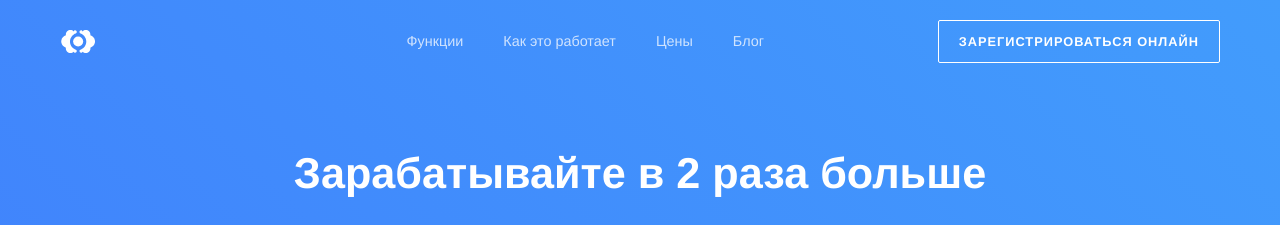
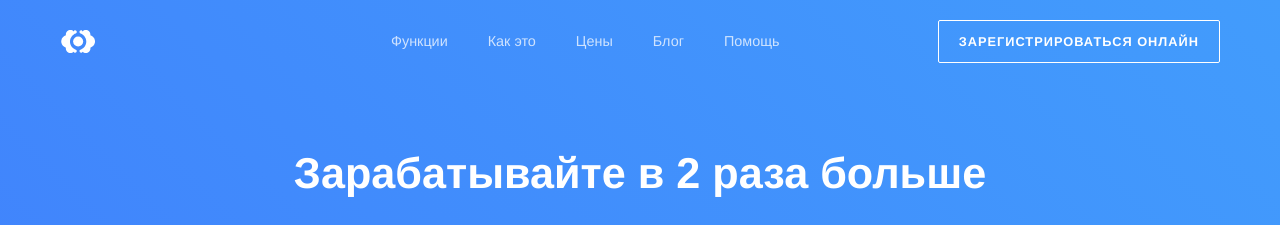
Before and after one commit to RakhimyanTim/fitness.github.io, a Jekyll site: the page built from pages/index.html, in a window 1280 px wide and 900 px high. Shown: the top 225 px of the window. Built offline with Jekyll 4.4.1, drawn with Linux system fonts in a browser that asks for light colours; some web fonts are replaced.

Commit message:
Update main.yml

```diff
--- a/_data/navigation/main.yml
+++ b/_data/navigation/main.yml
@@ -1,8 +1,10 @@
 - link: /features/
   name: Функции
 - link: /how-it-works/
-  name: Как это работает
+  name: Как это
 - link: /pricing/
   name: Цены
 - link: /blog/
   name: Блог
+- link: /https://help.fitness.pullnfit.ru/
+  name: Помощь
```
